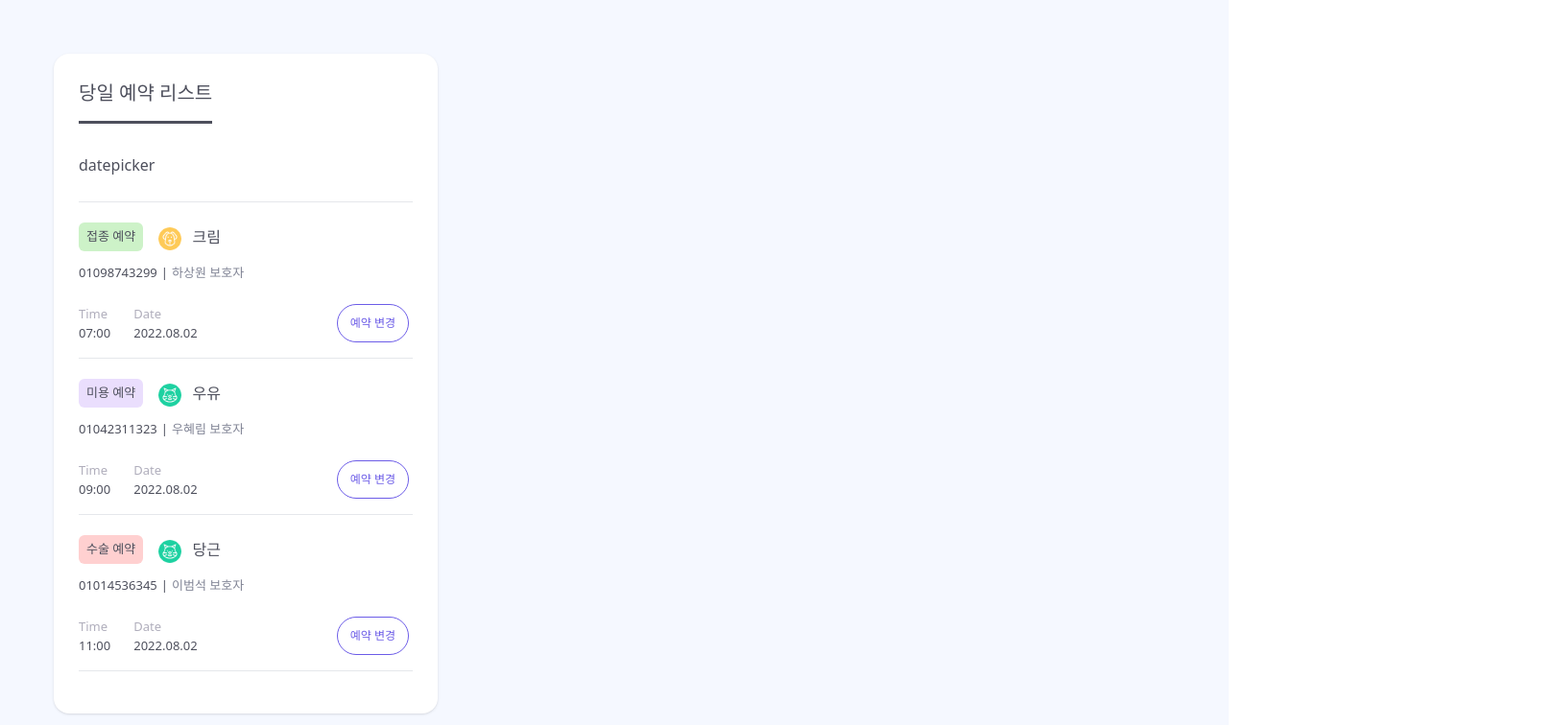
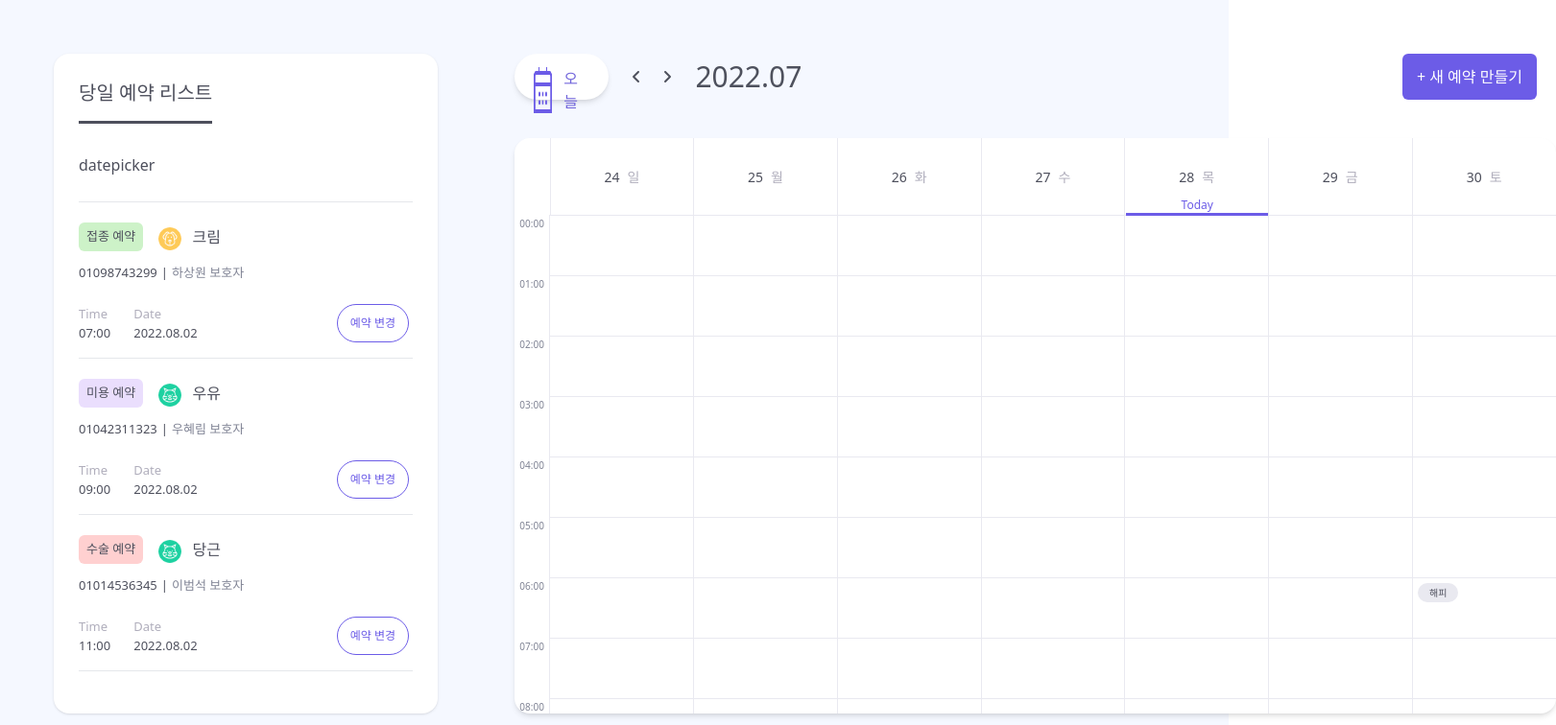
Before and after one commit to hasangwon/reservation, a Next.js app: page / in a window 1280 px wide. Shown: the top 756 px of the page at 96% size, 1621 px wide, since content can reach past the window. Built offline with nearby package versions, Linux system fonts and the light colour scheme.

Commit message:
캘린더 스크롤 기능 추가

```diff
--- a/components/Calendar.tsx
+++ b/components/Calendar.tsx
@@ -1,123 +1,23 @@
 import dayjs from "dayjs";
 import { useEffect, useState } from "react";
-import Image from "next/image";
-import { FontAwesomeIcon } from "@fortawesome/react-fontawesome";
-import { faAngleLeft, faAngleRight } from "@fortawesome/free-solid-svg-icons";
 import ReservationItem from "./ReservationItem";
-import { deflateRawSync } from "zlib";
 
-const Calendar = () => {
-  let today = dayjs();
-  let todayNumber = dayjs().get("day");
-  let startDay = today.subtract(todayNumber, "day");
-  // let endDay = startDay.add(6, "day");
-  let sun = startDay;
-  let mon = startDay.add(1, "day");
-  let tue = startDay.add(2, "day");
-  let wed = startDay.add(3, "day");
-  let thu = startDay.add(4, "day");
-  let fri = startDay.add(5, "day");
-  let sat = startDay.add(6, "day");
-  ///
-  const [days, setDays] = useState([sun, mon, tue, wed, thu, fri, sat]);
-
+const Calendar = ({ today, days, selectedDate, setSelectedDate }) => {
   const [thisDate, setThisDate] = useState(today);
   const [purpose, setPurpose] = useState([]);
-  const [selectedDate, setSelectedDate] = useState("");
-
-  const getMonth = () => {
-    if (days[0].get("year") !== days[6].get("year")) {
-      return days[0].format("YYYY.MM") + " ~ " + days[6].format("YYYY.MM");
-    } else if (days[0].get("month") !== days[6].get("month")) {
-      return days[0].format("YYYY.MM") + " ~ " + days[6].format("MM");
-    } else {
-      return days[0].format("YYYY.MM");
-    }
-  };
-
-  const clickTodayButton = () => {
-    setSelectedDate(today.format("YYYY-DD-MM"));
-    setDays([
-      startDay,
-      startDay.add(1, "day"),
-      startDay.add(2, "day"),
-      startDay.add(3, "day"),
-      startDay.add(4, "day"),
-      startDay.add(5, "day"),
-      startDay.add(6, "day"),
-    ]);
-  };
-
-  const goToLastWeek = () => {
-    setDays((days) => {
-      return days.map((day) => day.subtract(7, "day"));
-    });
-  };
-
-  const goToNextWeek = () => {
-    setDays((days) => {
-      return days.map((day) => day.add(7, "day"));
-    });
-  };
-
-  console.log(selectedDate);
 
   return (
-    <>
-      <div className="m-10 flex items-center h-12">
-        <button className=" w-[6.125rem] h-12 shadow-md rounded-3xl mx-3 bg-white">
-          <div className="flex my-3.5 mx-5">
-            <Image
-              src="/images/calendar_icon.png"
-              alt="아이콘"
-              width={20}
-              height={20}
-            />
-            <div
-              className="text-[#7165DB] mx-[0.313rem] font-normal"
-              onClick={clickTodayButton}
-            >
-              오늘
-            </div>
-          </div>
-        </button>
-        <div className="mx-3">
-          <FontAwesomeIcon
-            icon={faAngleLeft}
-            className="mr-[0.7rem] text-[#4E515D]"
-            onClick={goToLastWeek}
-          />
-          <FontAwesomeIcon
-            icon={faAngleRight}
-            className="ml-[0.7rem] text-[#4E515D]"
-            onClick={goToNextWeek}
-          />
-        </div>
-        <div className="text-3xl text-[#4E515D] mx-3">{getMonth()}</div>
-      </div>
-      <div className="shadow-md m-10 rounded-2xl w-[67.806rem] bg-white flex">
-        <div>
-          <div className="h-[4.688rem]"></div>
-          {TIME.map((time) => {
-            return (
-              <div
-                key={time.id}
-                className="font-normal text-[0.625rem] text-[#808495] align-top w-[2.3rem] h-[3.75rem] ml-3"
-              >
-                {time.time}
-              </div>
-            );
-          })}
-        </div>
-        <table className="w-[67.806rem] h-[53.983rem]">
+    <div className="shadow-md rounded-2xl w-full h-full bg-white flex flex-col  overflow-y-scroll">
+      <div>
+        <table className="w-[67.806rem]">
           <tbody>
             <tr>
-              <td></td>
-              {days.map((day, index) => {
+              <td className="w-[2.27rem] h-[5rem]"></td>
+              {days.map((day, index: number) => {
                 return (
                   <td
                     key={DAYS[index].id}
-                    className="h-20 w-32 text-center border-b border-l border-solid border-[#e9e9f0]"
+                    className="w-[9.175rem] text-center border-l border-solid border-[#e9e9f0]"
                     onClick={() => {
                       setSelectedDate(day.format("YYYY-MM-DD"));
                     }}
@@ -150,8 +50,8 @@ const Calendar = () => {
                       </span>
                     </button>
                     {today.format("YYYY.MM.DD") === day.format("YYYY.MM.DD") ? (
-                      <div className="absolute">
-                        <div className="mt-3 w-[9.1rem]">
+                      <div className="relative">
+                        <div className="w-[9.25rem] absolute top-[10px]">
                           <div className="text-xs text-[#6c5ce7]">Today</div>
                           <div className="border-b-[0.188rem] border-[#6C5CE7]"></div>
                         </div>
@@ -163,19 +63,27 @@ const Calendar = () => {
                 );
               })}
             </tr>
+          </tbody>
+        </table>
+      </div>
+
+      <div className="h-full overflow-y-scroll">
+        <table className="w-[67.806rem]">
+          <tbody>
             {TIME.map((time) => {
               return (
-                <tr key={time.id} className="h-[3.625rem]">
-                  <th className="border-solid border-[#e9e9f0] border-r font-thin text-[0.625rem] text-[#AAADB8] align-top w-0">
-                    {/* {time.time} */}
+                <tr key={time.id}>
+                  <th className="font-normal text-[0.625rem] text-[#808495] align-top w-[2.3rem] h-[3.75rem] ml-3">
+                    {time.time}
                   </th>
                   {days.map((day, i) => {
                     return (
+                      //높이에 고정값을 주면 align-start 적용이 가능하지만 그러면 반응형은...?
                       <th
-                        className="boreder-solid border-[#e9e9f0] border-l border-t"
+                        className="border-solid border-[#e9e9f0] border-l border-t"
                         key={i}
                       >
-                        <div className="flex w-[8rem] flex-wrap">
+                        <div className="flex w-[8rem] h-[3.75rem] flex-wrap items-start">
                           {RESERVATION.map(
                             (res: {
                               id: number;
@@ -184,6 +92,7 @@ const Calendar = () => {
                               pet_name: string;
                               purpose: string;
                             }) => {
+                              let arr = [];
                               if (
                                 res.date === day.format("YYYY-MM-DD") &&
                                 res.time === time.time
@@ -208,7 +117,7 @@ const Calendar = () => {
           </tbody>
         </table>
       </div>
-    </>
+    </div>
   );
 };
 
@@ -223,19 +132,30 @@ const DAYS: { id: number; day: string }[] = [
 ];
 
 const TIME = [
-  { id: 1, time: "06:00" },
-  { id: 2, time: "07:00" },
-  { id: 3, time: "08:00" },
-  { id: 4, time: "09:00" },
-  { id: 5, time: "10:00" },
-  { id: 6, time: "11:00" },
-  { id: 7, time: "12:00" },
-  { id: 8, time: "13:00" },
-  { id: 9, time: "14:00" },
-  { id: 10, time: "15:00" },
-  { id: 11, time: "16:00" },
-  { id: 12, time: "17:00" },
-  { id: 13, time: "18:00" },
+  { id: 1, time: "00:00" },
+  { id: 2, time: "01:00" },
+  { id: 3, time: "02:00" },
+  { id: 4, time: "03:00" },
+  { id: 5, time: "04:00" },
+  { id: 6, time: "05:00" },
+  { id: 7, time: "06:00" },
+  { id: 8, time: "07:00" },
+  { id: 9, time: "08:00" },
+  { id: 10, time: "09:00" },
+  { id: 11, time: "10:00" },
+  { id: 12, time: "11:00" },
+  { id: 13, time: "12:00" },
+  { id: 14, time: "13:00" },
+  { id: 15, time: "14:00" },
+  { id: 16, time: "15:00" },
+  { id: 17, time: "16:00" },
+  { id: 18, time: "17:00" },
+  { id: 19, time: "18:00" },
+  { id: 20, time: "19:00" },
+  { id: 21, time: "20:00" },
+  { id: 22, time: "21:00" },
+  { id: 23, time: "22:00" },
+  { id: 24, time: "23:00" },
 ];
 
 const RESERVATION: {
@@ -308,6 +228,13 @@ const RESERVATION: {
     pet_name: "해피",
     purpose: "기타 예약",
   },
+  {
+    id: 10,
+    time: "13:00",
+    date: "2022-08-05",
+    pet_name: "꼬미",
+    purpose: "진료 예약",
+  },
 ];
 
 export default Calendar;
--- /dev/null
+++ b/components/CalendarContainer.tsx
@@ -0,0 +1,53 @@
+import Calendar from "./Calendar";
+import Header from "./Header";
+import dayjs from "dayjs";
+import Image from "next/image";
+import { FontAwesomeIcon } from "@fortawesome/react-fontawesome";
+import { faAngleLeft, faAngleRight } from "@fortawesome/free-solid-svg-icons";
+import { useEffect, useState } from "react";
+import ReservationItem from "./ReservationItem";
+
+const CalendarContainer = () => {
+  let today = dayjs();
+  let todayNumber = dayjs().get("day");
+  let startDay = today.subtract(todayNumber, "day");
+  let sun = startDay;
+  let mon = startDay.add(1, "day");
+  let tue = startDay.add(2, "day");
+  let wed = startDay.add(3, "day");
+  let thu = startDay.add(4, "day");
+  let fri = startDay.add(5, "day");
+  let sat = startDay.add(6, "day");
+  const [days, setDays] = useState([sun, mon, tue, wed, thu, fri, sat]);
+  const [selectedDate, setSelectedDate] = useState("");
+
+  const clickTodayButton = () => {
+    setSelectedDate(today.format("YYYY-MM-DD"));
+    setDays([
+      startDay,
+      startDay.add(1, "day"),
+      startDay.add(2, "day"),
+      startDay.add(3, "day"),
+      startDay.add(4, "day"),
+      startDay.add(5, "day"),
+      startDay.add(6, "day"),
+    ]);
+  };
+  return (
+    <div className="ml-10 h-full flex flex-col">
+      <Header
+        days={days}
+        setDays={setDays}
+        clickTodayButton={clickTodayButton}
+      />
+      <Calendar
+        today={today}
+        days={days}
+        selectedDate={selectedDate}
+        setSelectedDate={setSelectedDate}
+      />
+    </div>
+  );
+};
+
+export default CalendarContainer;
--- /dev/null
+++ b/components/Header.tsx
@@ -0,0 +1,68 @@
+import dayjs from "dayjs";
+import Image from "next/image";
+import { useState } from "react";
+import { FontAwesomeIcon } from "@fortawesome/react-fontawesome";
+import { faAngleLeft, faAngleRight } from "@fortawesome/free-solid-svg-icons";
+
+const Header = ({ days, setDays, clickTodayButton }) => {
+  const getMonth = () => {
+    if (days[0].get("year") !== days[6].get("year")) {
+      return days[0].format("YYYY.MM") + " ~ " + days[6].format("YYYY.MM");
+    } else if (days[0].get("month") !== days[6].get("month")) {
+      return days[0].format("YYYY.MM") + " ~ " + days[6].format("MM");
+    } else {
+      return days[0].format("YYYY.MM");
+    }
+  };
+
+  const goToLastWeek = () => {
+    setDays((days) => {
+      return days.map((day) => day.subtract(7, "day"));
+    });
+  };
+
+  const goToNextWeek = () => {
+    setDays((days) => {
+      return days.map((day) => day.add(7, "day"));
+    });
+  };
+
+  return (
+    <div className="flex w-full justify-between">
+      <div className="flex items-center h-12 mb-10">
+        <button
+          className=" w-[6.125rem] h-12 shadow-md rounded-3xl mr-3 bg-white"
+          onClick={clickTodayButton}
+        >
+          <div className="flex my-3.5 mx-5">
+            <Image
+              src="/images/calendar_icon.png"
+              alt="아이콘"
+              width={20}
+              height={20}
+            />
+            <div className="text-[#7165DB] mx-[0.313rem] font-normal">오늘</div>
+          </div>
+        </button>
+        <div className="mx-3">
+          <FontAwesomeIcon
+            icon={faAngleLeft}
+            className="mr-[0.7rem] text-[#4E515D]"
+            onClick={goToLastWeek}
+          />
+          <FontAwesomeIcon
+            icon={faAngleRight}
+            className="ml-[0.7rem] text-[#4E515D]"
+            onClick={goToNextWeek}
+          />
+        </div>
+        <div className="text-3xl text-[#4E515D] mx-3">{getMonth()}</div>
+      </div>
+      <button className="mx-5 w-[8.75rem] h-12 bg-[#6c5ce7] text-white rounded-md">
+        + 새 예약 만들기
+      </button>
+    </div>
+  );
+};
+
+export default Header;
--- a/pages/index.tsx
+++ b/pages/index.tsx
@@ -1,9 +1,17 @@
 import Aside from "../components/Aside";
+import Header from "../components/Header";
+import Calendar from "../components/Calendar";
+import { useState } from "react";
+import dayjs from "dayjs";
+import CalendarContainer from "../components/CalendarContainer";
 
 export default function Home() {
   return (
     <div className="flex bg-secondary-normal w-screen h-screen p-[3.5rem]">
       <Aside />
+      <div className="ml-10 h-full">
+        <CalendarContainer />
+      </div>
     </div>
   );
 }
```
